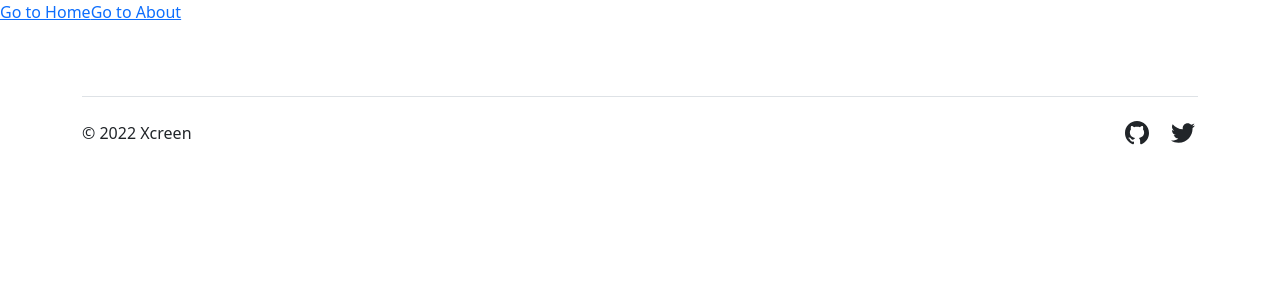
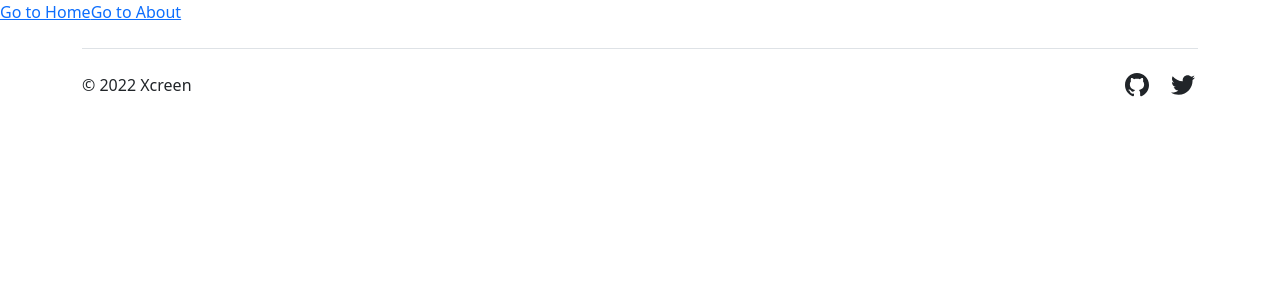
Before and after one commit to Xcreen/google-webfonts, a Vue app in the folder frontend/: page / in a window 1280 px wide. Shown: the top 300 px of the page. Built offline with nearby package versions, Linux system fonts and the light colour scheme; no server answers.

Commit message:
Added correct links

```diff
--- a/frontend/src/components/Footer.vue
+++ b/frontend/src/components/Footer.vue
@@ -1,15 +1,15 @@
 <template>
-  <footer class="py-5">
+  <footer>
     <div class="d-flex justify-content-between py-4 my-4 border-top">
       <p>© 2022 Xcreen</p>
       <ul class="list-unstyled d-flex">
         <li class="ms-3">
-          <a class="link-dark" href="http://google.de" target="_blank" data-bs-toggle="tooltip" data-bs-placement="top" title="Xcreen on Github">
+          <a class="link-dark" href="https://github.com/Xcreen" target="_blank" data-bs-toggle="tooltip" data-bs-placement="top" title="Xcreen on Github">
             <i class="fa-brands fa-github fa-xl"></i>
           </a>
         </li>
         <li class="ms-3">
-          <a class="link-dark" href="#" target="_blank" data-bs-toggle="tooltip" data-bs-placement="top" title="Xcreen on Twitter">
+          <a class="link-dark" href="https://twitter.com/xWaschix" target="_blank" data-bs-toggle="tooltip" data-bs-placement="top" title="Xcreen on Twitter">
             <i class="fa-brands fa-twitter fa-xl"></i>
           </a>
         </li>
```
